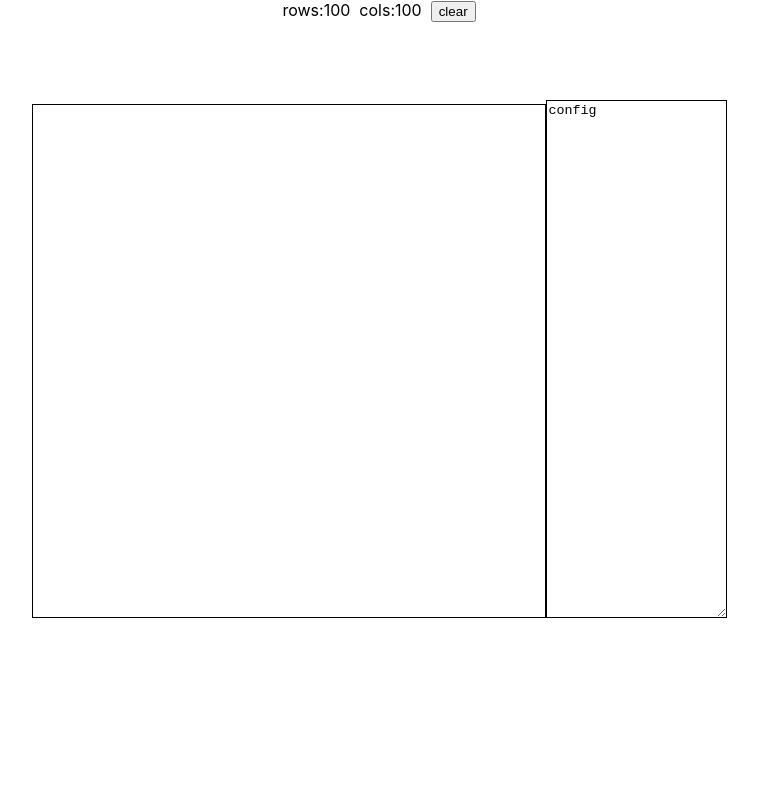
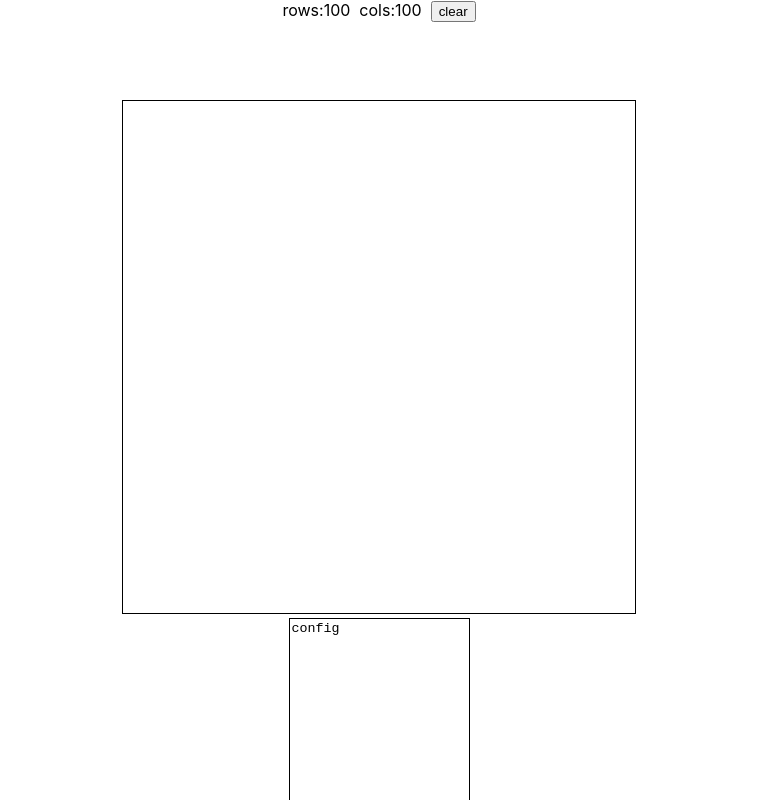
Before and after one commit to frankyyzy/life_config_generator, a React (Create React App) app: page / in a window 1280 px wide. Shown: the top 800 px of the page, without its empty margins (261-1019 px from the left). Built offline with nearby package versions, Linux system fonts and the light colour scheme.

Commit message:
blockScroll

```diff
--- a/src/PokemonCanvas.js
+++ b/src/PokemonCanvas.js
@@ -241,12 +241,12 @@ class PokemonCanvas extends Component {
 
       return (
         <div className="wave-viewer">
-          {/* <BlockPageScroll> */}
       <div> rows:{this.state.rows}&nbsp;
             cols:{this.state.cols} &nbsp;
       <button onClick={e => this.clearCells()}>clear</button>
 
       </div>
+          <BlockPageScroll>
             <canvas
               style = {{
                 position: 'relative',
@@ -264,6 +264,7 @@ class PokemonCanvas extends Component {
               onMouseOut={e => this.mouseout(e)}
             ></canvas>
 
+</BlockPageScroll>
             <textarea
             style = {{
                 position: 'relative',
@@ -275,7 +276,6 @@ class PokemonCanvas extends Component {
             }} value = {this.state.config}>
 
           </textarea>
-          {/* </BlockPageScroll> */}
 
         </div>
       );
```
